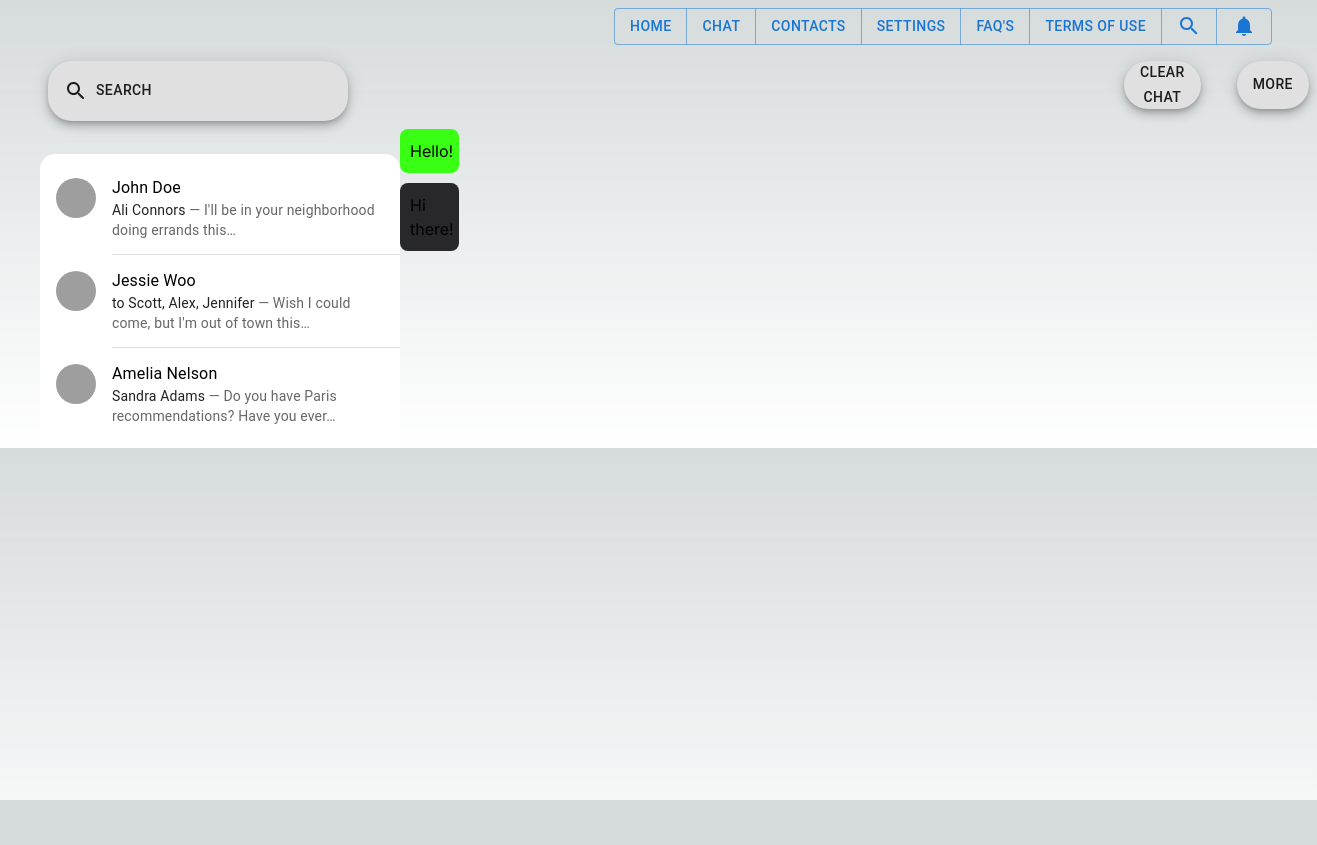
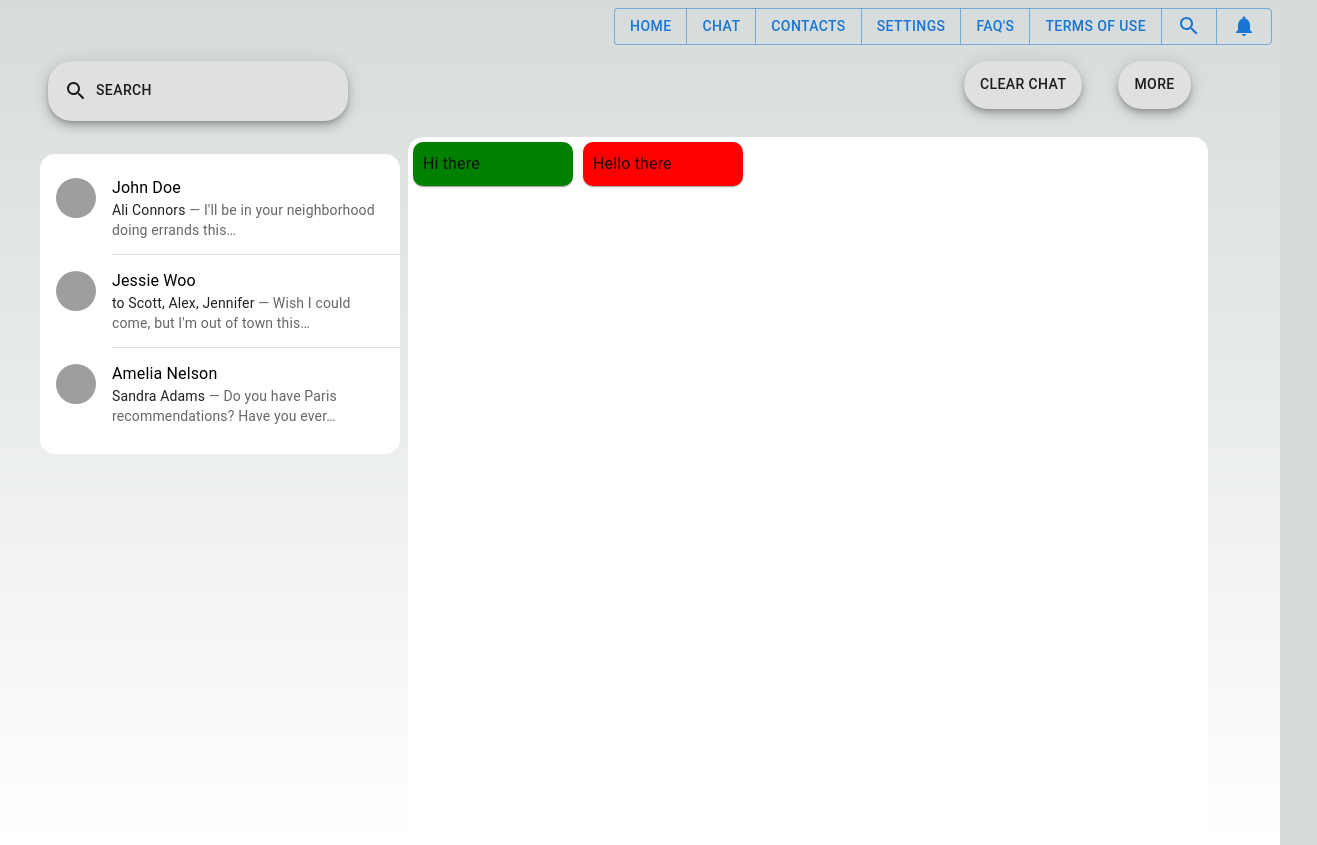
Before and after one commit to bad-eastwind/chatapp_prime, a Next.js app: page / in a window 1280 px wide. Shown: the whole page, 1317 px wide, since content can reach past the window. Before the commit the page ends 800 px from the top, so only its background shows below. Built offline with nearby package versions, Linux system fonts and the light colour scheme; grey boxes are pictures that could not be loaded.

Commit message:
update 26 Jun

```diff
--- a/app/UIcomponents/ChatScreen.jsx
+++ b/app/UIcomponents/ChatScreen.jsx
@@ -2,13 +2,14 @@
 import Chatbox from './Chatbox'
 import LeftChatlist from './LeftChatlist'
 import React from 'react';
-import Avatar from '@mui/material/Avatar';
+import Chatbg from './Chatbg'
 
 const ChatScreen = () => {
     return (
       <div style={{ display: 'flex'}}>
         <LeftChatlist />
-        <Chatbox />
+        <Chatbg/>
+        {/* <Chatbox /> */}
       </div>
     );
   };
--- /dev/null
+++ b/app/UIcomponents/Chatbg.jsx
@@ -0,0 +1,29 @@
+'use client'
+import * as React from 'react';
+import Box from '@mui/material/Box';
+import Paper from '@mui/material/Paper';
+import Typography from "@material-ui/core/Typography";
+import Chatbox from './Chatbox'
+
+export default function Chatbg() {
+  return (
+    <Box
+      sx={{
+        display: 'flex',
+        flexWrap: 'wrap',
+        '& > :not(style)': {
+          m: 1,
+          width: 800,
+          height: 700,
+          borderRadius: '15px',
+        },
+      }}
+    >
+      <Paper elevation={0}>
+      <Typography >
+        <Chatbox/>
+      </Typography>
+      </Paper>
+    </Box>
+  );
+}
--- a/app/UIcomponents/Chatbox.jsx
+++ b/app/UIcomponents/Chatbox.jsx
@@ -2,13 +2,13 @@
 import React from 'react';
 import Chatbubble from './Chatbubble';
 
-const ChatPage = () => {
+const Chatbox = () => {
   return (
     <div>
-      <Chatbubble text="Hello!" isSender={false} />
-      <Chatbubble text="Hi there!" isSender={true} />
+      <Chatbubble message = {'Hi there'} author={'Diasha'} direction={"left"} />
+      <Chatbubble message = {'Hello there'} author={'Anwesh'} direction={"right"} />
     </div>
   );
 };
 
-export default ChatPage;
+export default Chatbox;
--- a/app/UIcomponents/Chatbubble.jsx
+++ b/app/UIcomponents/Chatbubble.jsx
@@ -1,24 +1,39 @@
 'use client'
-import React from 'react';
-import { Box } from '@mui/material';
+import React, { useState } from "react";
+import Paper from "@material-ui/core/Paper";
+import Typography from "@material-ui/core/Typography";
 
-const ChatBubble = ({ text, isSender }) => {
-  const bubbleStyles = {
-    borderRadius: '8px',
-    padding: '10px',
-    display: 'flex',
-    flexDirection: 'coloumn',
-    backgroundColor: isSender ? '#28282B' : '#39FF14',
-    alignItems: isSender ? 'flex-end' : 'flex-start',
-    maxWidth: '70%',
-    marginBottom: '10px',
-  };
+const Chatbubble = ({ message, author, direction }) => {
+  const [isFirst, setIsFirst] = useState(false);
+  const [isLast, setIsLast] = useState(false);
 
   return (
-    <Box sx={bubbleStyles}>
-      <p>{text}</p>
-    </Box>
+    <Paper
+      style={{
+        width: "20%",
+        borderRadius: "10px",
+        margin: "5px",
+        padding: "10px",
+        display: "inline-block",
+        position: "relative",
+        backgroundColor: direction === "left" ? "green" : "red",
+      }}
+    >
+      <Typography variant="body1">
+        {message}
+      </Typography>
+      {isFirst && (
+        <div style={{ position: "absolute", top: 0, left: 0 }}>
+          <Typography variant="caption">First message</Typography>
+        </div>
+      )}
+      {isLast && (
+        <div style={{ position: "absolute", bottom: 0, right: 0 }}>
+          <Typography variant="caption">Last message</Typography>
+        </div>
+      )}
+    </Paper>
   );
 };
 
-export default ChatBubble;
+export default Chatbubble;
--- a/app/UIcomponents/LeftChatlist.jsx
+++ b/app/UIcomponents/LeftChatlist.jsx
@@ -10,7 +10,7 @@ import Typography from '@mui/material/Typography';
 
 export default function AlignItemsList() {
   return (
-    <List  sx={{ width: '100%', maxWidth: 360, bgcolor: 'background.paper', marginLeft: '40px', marginTop: '25px', borderRadius: '15px', overflow: 'hidden' }}>
+    <List  sx={{ width: '100%', maxWidth: 360, maxHeight:300, bgcolor: 'background.paper', marginLeft: '40px', marginTop: '25px', borderRadius: '15px', overflow: 'hidden' }}>
       <ListItem alignItems="flex-start">
         <ListItemAvatar>
           <Avatar alt="John Doe" src="/static/images/avatar/1.jpg" />
--- a/app/UIcomponents/Secondheader.jsx
+++ b/app/UIcomponents/Secondheader.jsx
@@ -26,7 +26,7 @@ const FabContainer1 = styled('div')({
 
 const FabContainer = styled('div')({
   display: 'flex',
-  gap: '760px', // Set the desired gap between the FABs
+  gap: '600px', // Set the desired gap between the FABs
 });
 
 export default function FloatingActionButtons() {
--- a/app/page.js
+++ b/app/page.js
@@ -4,12 +4,14 @@
 import Topheader from './UIcomponents/Topheader'
 import Secondheader from './UIcomponents/Secondheader'
 import ChatScreen from './UIcomponents/ChatScreen'
+import Chatbg from './UIcomponents/Chatbg'
 function Home(){
   return(
     <div>
       <Topheader/>
       <Secondheader/>
       <ChatScreen/>
+      {/* <Chatbg/> */}
     </div>
   )
 }
--- a/package.json
+++ b/package.json
@@ -11,6 +11,8 @@
   "dependencies": {
     "@emotion/react": "^11.11.1",
     "@emotion/styled": "^11.11.0",
+    "@fontsource/roboto": "^5.0.3",
+    "@material-ui/core": "^4.12.4",
     "@mui/icons-material": "^5.11.16",
     "@mui/material": "^5.13.5",
     "@mui/system": "^5.13.5",
```
Also changed, not shown: 1 other file (tests, documents, lock files or other folders).
